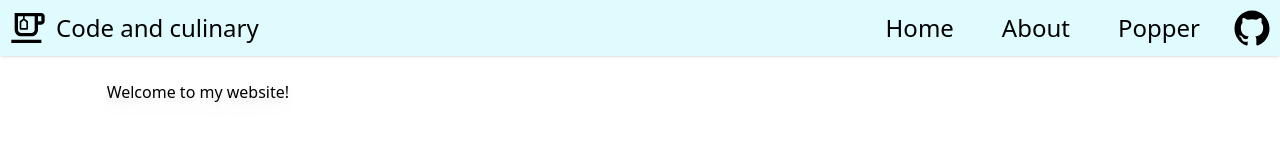
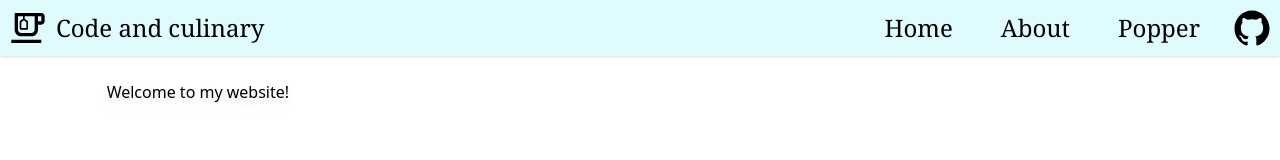
Before and after one commit to CodeAndCulinary/CodeAndCulinary-web, a Next.js app: page / in a window 1280 px wide. Shown: the top 160 px of the page. Built offline with nearby package versions, Linux system fonts and the light colour scheme.

Commit message:
Nav fonts

```diff
--- a/components/Nav.js
+++ b/components/Nav.js
@@ -3,7 +3,7 @@ import Link from 'next/link'
 import { MdOutlineEmojiFoodBeverage } from 'react-icons/md';
 import { IoLogoGithub } from "react-icons/io";
 import { useState, useCallback, useEffect } from 'react';
-const navbuttons = "hidden md:block subpixel-antialiased transition ease-out hover:shadow delay-100 hover:scale-105 duration-100 transform-gpu px-4 grid place-content-center text-center"
+const navbuttons = "font-serif font-extralight hidden md:block subpixel-antialiased transition ease-out hover:shadow delay-100 hover:scale-105 duration-100 transform-gpu px-4 grid place-content-center text-center"
 const navicons = "hidden md:block subpixel-antialiased transition ease-out hover:shadow delay-100 hover:scale-105 duration-100 transform-gpu h-10 w-10 shrink-0 grid place-content-center"
 const NavBar = () => {
     return (
@@ -12,7 +12,7 @@ const NavBar = () => {
             <Link href='/'>
                 <div className='flex items-center grid-cols-3 gap-2 fit hover:cursor-pointer'>
                     <MdOutlineEmojiFoodBeverage className='w-10 h-10'/>
-                    <a className=''>Code and culinary</a>
+                    <a className='font-serif'>Code and culinary</a>
                 </div>
             </Link>
             <div className='grow shrink'></div>
```
Also changed, not shown: 1 other file (tests, documents, lock files or other folders).
